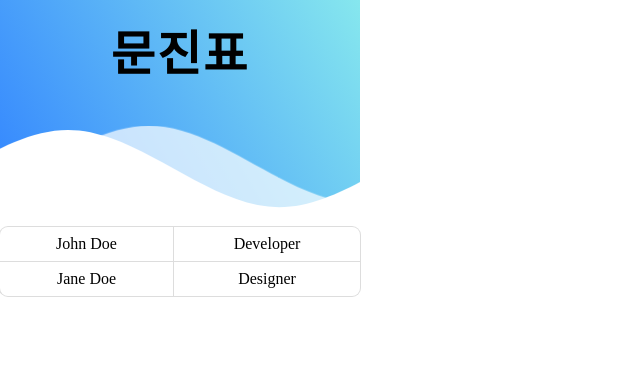
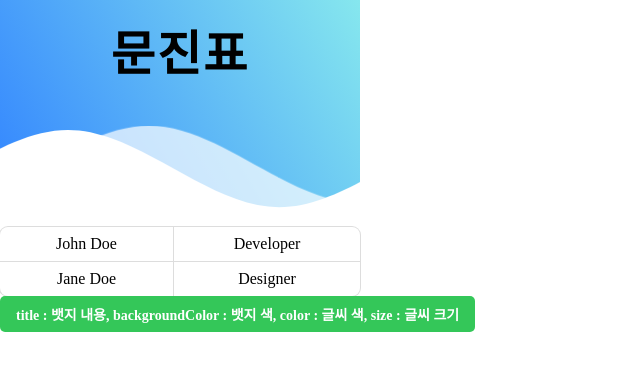
Before and after one commit to MedicineMadeByMother-Mayak/ChukChuk-yaksa, a Vue app in the folder frontend/chuckchuck_front/: page /usermedicalinfo/pillbag in a window 1280 px wide. Shown: the top 370 px of the page, without its empty margins (0-640 px from the left). Built offline with nearby package versions, Linux system fonts and the light colour scheme.

Commit message:
#33 - feat : bedge 구현

```diff
--- a/frontend/chuckchuck_front/src/common/Badge.vue
+++ b/frontend/chuckchuck_front/src/common/Badge.vue
@@ -0,0 +1,51 @@
+<!-- 사용법
+    <Badge
+      title="뱃지 내용"
+      backgroundColor="뱃지 색"
+      color="글씨 색"
+      fontSize="글씨 크기"
+    /> -->
+
+<template>
+  <div class="badge-container" :style="{ backgroundColor }">
+    <span class="badge-text" :style="{ color, fontSize }">{{ title }}</span>
+  </div>
+</template>
+
+<script setup>
+const props = defineProps({
+  title: {
+    type: String,
+    default:
+      "title : 뱃지 내용, backgroundColor : 뱃지 색, color : 글씨 색, size : 글씨 크기",
+  },
+  backgroundColor: {
+    type: String,
+    default: "#34c759",
+  },
+  color: {
+    type: String,
+    default: "white",
+  },
+  fontSize: {
+    type: String,
+    default: "14px",
+  },
+});
+</script>
+
+<style scoped>
+.badge-container {
+  background-color: #34c759; /* 배경색 */
+  padding: 8px 16px; /* 내부 여백 */
+  border-radius: 5px; /* 둥근 모서리 */
+  display: inline-block; /* 필요한 만큼의 공간만 차지 */
+}
+
+.badge-text {
+  color: white; /* 글자색 */
+  font-weight: bold; /* 글자 두껍게 */
+  font-size: 14px; /* 글자 크기 */
+  white-space: nowrap; /* 텍스트가 한 줄로 나타나도록 설정 */
+}
+</style>
--- a/frontend/chuckchuck_front/src/views/user_medical_info/PillBagHistoryView.vue
+++ b/frontend/chuckchuck_front/src/views/user_medical_info/PillBagHistoryView.vue
@@ -7,10 +7,12 @@
         ['Jane Doe', 'Designer'],
       ]"
     />
+    <Badge />
   </div>
 </template>
 
 <script setup>
 import Wave from "@/common/Wave.vue";
 import CustomTable from "@/common/Form/TableForm.vue";
+import Badge from "@/common/Badge.vue";
 </script>
```
